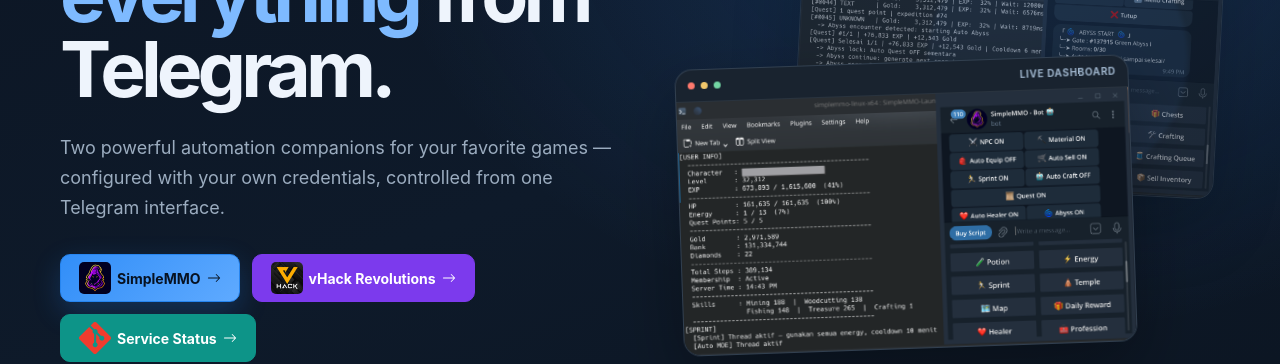
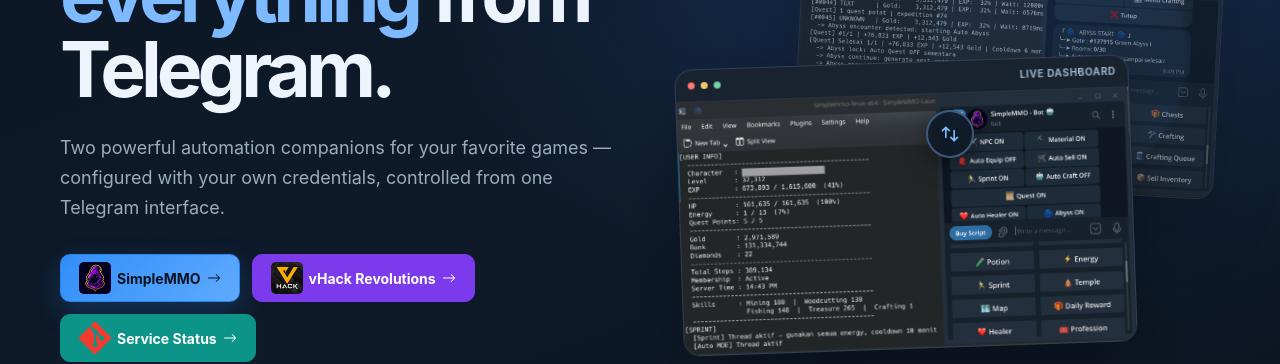
Before and after one commit to SMMURDA/simplemmo-bot, a Jekyll site: the page built from index.html, in a window 1280 px wide. Shown: the part 385-749 px from the top of the page. Built offline with Jekyll 4.4.1, drawn with Linux system fonts in a browser that asks for light colours.

Commit message:
feat: add swap button for demo images in landing page
- Add swap button with icon to swap front/back demo images
- Implement JavaScript to toggle window classes on click
- Add CSS for swap button with hover effects and smooth transitions
- Position button at center of visual area with high z-index

```diff
--- a/assets/css/site.css
+++ b/assets/css/site.css
@@ -1289,3 +1289,13 @@
   .trial-feature-chip__icon { width:30px; height:30px; flex-basis:30px; }
 }
 @media(max-width:310px) { .trial-feature-grid { grid-template-columns:1fr; } }
+
+/* Swap Button */
+.lv-swap-btn{position:absolute;top:50%;left:50%;transform:translate(-50%,-50%);z-index:10;width:48px;height:48px;border-radius:50%;border:2px solid rgba(126,186,255,.4);background:rgba(16,26,39,.9);color:#7ebaff;cursor:pointer;display:flex;align-items:center;justify-content:center;transition:all .3s ease;backdrop-filter:blur(8px);box-shadow:0 8px 24px rgba(0,0,0,.4)}
+.lv-swap-btn:hover{border-color:rgba(126,186,255,.8);background:rgba(84,166,255,.2);color:#fff;transform:translate(-50%,-50%) scale(1.1);box-shadow:0 12px 32px rgba(84,166,255,.3)}
+.lv-swap-btn:active{transform:translate(-50%,-50%) scale(0.95)}
+.lv-swap-btn svg{transition:transform .3s ease}
+.lv-swap-btn:hover svg{transform:rotate(180deg)}
+
+/* Window transition */
+.lv-window{transition:all .5s cubic-bezier(.4,0,.2,1)}
--- a/index.html
+++ b/index.html
@@ -24,14 +24,19 @@
       </div>
       <div class="lv-visual" aria-label="Topup Org automation dashboard preview">
         <div class="lv-orb lv-orb--one"></div><div class="lv-orb lv-orb--two"></div>
-        <div class="lv-window lv-window--back">
+        <div class="lv-window lv-window--back" id="window-back">
           <div class="lv-window__bar"><i></i><i></i><i></i></div>
           <img src="/assets/images/demo-abyss.png" alt="SimpleMMO Bot controls in Telegram">
         </div>
-        <div class="lv-window lv-window--front">
+        <div class="lv-window lv-window--front" id="window-front">
           <div class="lv-window__bar"><i></i><i></i><i></i><span>Live dashboard</span></div>
           <img src="/assets/images/demo-dashboard.png" alt="Topup Org Telegram dashboard">
         </div>
+        <button class="lv-swap-btn" id="swap-btn" aria-label="Swap images">
+          <svg viewBox="0 0 24 24" fill="none" stroke="currentColor" stroke-width="2" stroke-linecap="round" stroke-linejoin="round" width="20" height="20">
+            <path d="M7 16V4m0 0L3 8m4-4l4 4M17 8v12m0 0l4-4m-4 4l-4-4"/>
+          </svg>
+        </button>
       </div>
     </div>
   </section>
```
Also changed, not shown: other parts of index.html (+28 -0 lines).
